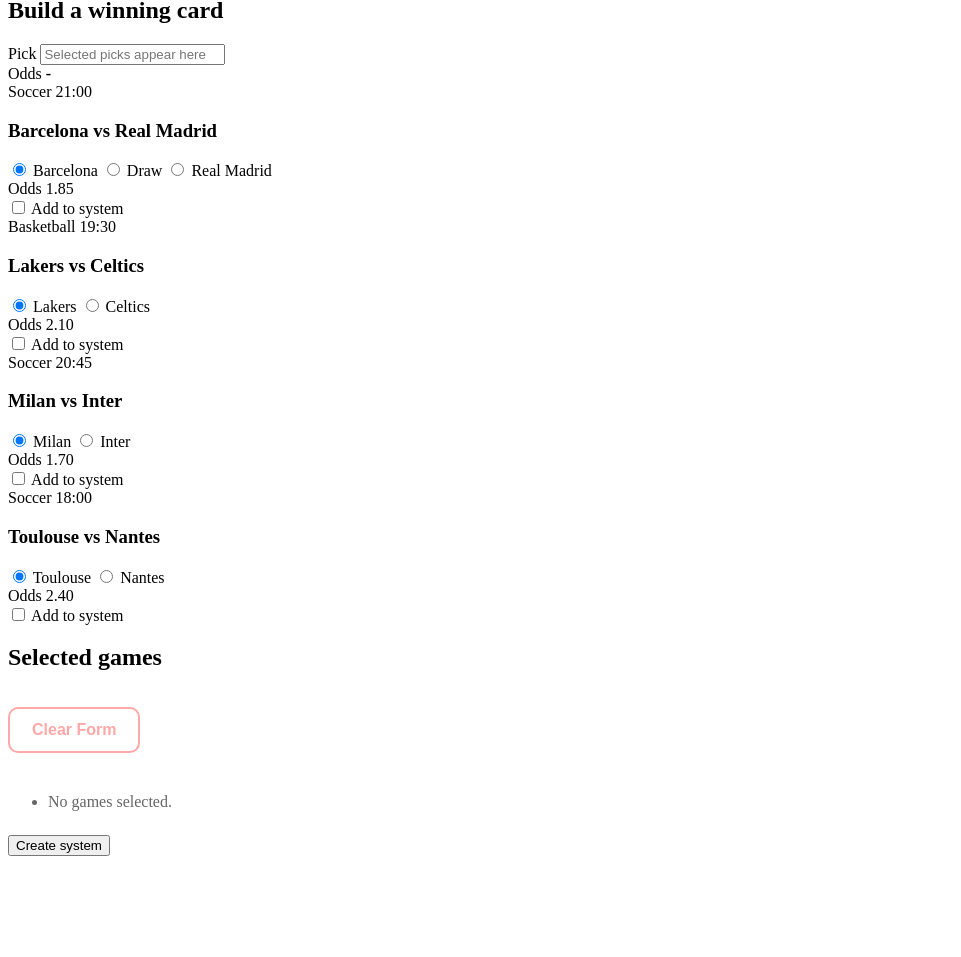
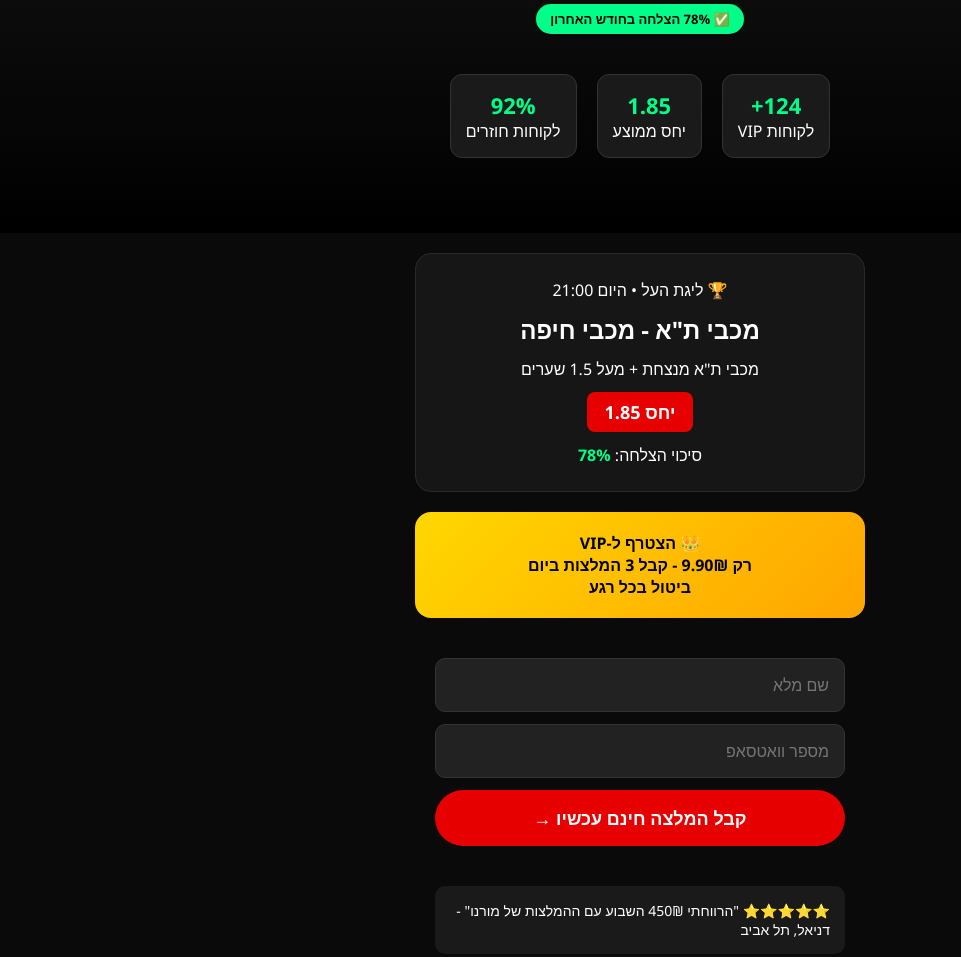
Before and after one commit to rotemoreno-cmyk/Moreno-s-Daily-Picks, a plain HTML site: page index.html in a window 1280 px wide. Shown: the part 104-1061 px from the top of the page, without its empty margins (0-961 px from the left). Before the commit the page ends 968 px from the top, so only its background shows below. Drawn offline with Linux system fonts and the light colour scheme.

Commit message:
Revamp index.html for Hebrew layout and styling
Updated HTML structure and content for a new layout in Hebrew, including styles and game information.

```diff
--- a/index.html
+++ b/index.html
@@ -1,130 +1,220 @@
-<!doctype html>
-<html lang="en">
+<!DOCTYPE html>
+<html lang="he" dir="rtl">
 <head>
-    <meta charset="UTF-8" />
-    <meta name="viewport" content="width=device-width, initial-scale=1.0" />
-    <title>Moreno's Daily Picks</title>
-    <meta
-      name="description"
-      content="Daily picks with smart selection, odds tracking, and form creation."
-    />
-    <link rel="stylesheet" href="./assets/styles.css" />
+  <meta charset="UTF-8">
+  <meta name="viewport" content="width=device-width, initial-scale=1.0">
+  <title>MORENO'S RECOMMENDATIONS - המלצות ווינר יומיות</title>
+  <style>
+    * {
+      margin: 0;
+      padding: 0;
+      box-sizing: border-box;
+      font-family: 'Segoe UI', Arial, sans-serif;
+    }
+
+    body {
+      background: #0a0a0a;
+      color: #fff;
+      direction: rtl;
+    }
+
+    .hero {
+      text-align: center;
+      padding: 50px 20px;
+      background: linear-gradient(180deg, #111 0%, #000 100%);
+    }
+
+    .logo {
+      font-size: 32px;
+      font-weight: 900;
+      letter-spacing: 1px;
+    }
+
+    .logo span {
+      color: #e60000;
+    }
+
+    .badge {
+      background: #00ff88;
+      color: #000;
+      padding: 6px 14px;
+      border-radius: 20px;
+      font-weight: bold;
+      font-size: 13px;
+      margin: 15px 0;
+      display: inline-block;
+    }
+
+    .stats {
+      display: flex;
+      justify-content: center;
+      gap: 20px;
+      margin: 25px 0;
+      flex-wrap: wrap;
+    }
+
+    .stat {
+      background: #1a1a1a;
+      padding: 15px;
+      border-radius: 12px;
+      min-width: 100px;
+      border: 1px solid #333;
+    }
+
+    .stat b {
+      font-size: 22px;
+      color: #00ff88;
+      display: block;
+    }
+
+    .card {
+      background: #161616;
+      border: 1px solid #2a2a2a;
+      border-radius: 16px;
+      padding: 25px;
+      max-width: 450px;
+      margin: 20px auto;
+      text-align: center;
+    }
+
+    .odds {
+      background: #e60000;
+      padding: 8px 18px;
+      border-radius: 8px;
+      font-weight: bold;
+      display: inline-block;
+      margin: 12px 0;
+      font-size: 18px;
+    }
+
+    .form {
+      max-width: 450px;
+      margin: 20px auto;
+      padding: 20px;
+    }
+
+    input {
+      width: 100%;
+      padding: 15px;
+      border-radius: 10px;
+      border: 1px solid #333;
+      background: #222;
+      color: #fff;
+      margin-bottom: 12px;
+      font-size: 16px;
+      text-align: right;
+    }
+
+    .btn {
+      width: 100%;
+      background: #e60000;
+      color: #fff;
+      border: none;
+      padding: 16px;
+      border-radius: 30px;
+      font-size: 18px;
+      font-weight: 900;
+      cursor: pointer;
+    }
+
+    .btn:hover {
+      background: #ff1a1a;
+    }
+
+    .vip {
+      background: linear-gradient(135deg, #FFD700, #FFA500);
+      color: #000;
+      padding: 20px;
+      border-radius: 16px;
+      max-width: 450px;
+      margin: 20px auto;
+      text-align: center;
+      font-weight: bold;
+    }
+
+    .reviews {
+      max-width: 450px;
+      margin: 20px auto;
+      padding: 0 20px;
+    }
+
+    .review {
+      background: #1a1a1a;
+      padding: 15px;
+      border-radius: 10px;
+      margin-bottom: 10px;
+      font-size: 14px;
+    }
+
+    .footer-note {
+      text-align: center;
+      font-size: 12px;
+      color: #666;
+      padding: 20px;
+    }
+
+    @media (max-width: 480px) {
+      .logo {
+        font-size: 25px;
+      }
+
+      .stats {
+        gap: 10px;
+      }
+
+      .stat {
+        min-width: 90px;
+        padding: 12px;
+      }
+    }
+  </style>
 </head>
 <body>
-    <header class="site-header">
-      <div class="container nav-wrap">
-        <div class="brand">Moreno's Daily Picks</div>
-        <button class="nav-btn">Daily Card</button>
-      </div>
-    </header>
+  <div class="hero">
+    <div class="logo">MORENO'S <span>RECOMMENDATIONS</span></div>
+    <div class="badge">✅ 78% הצלחה בחודש האחרון</div>
 
-    <main class="container page">
-      <section class="hero">
-        <div>
-          <p class="eyebrow">Today's plays</p>
-          <h1>Build a winning card</h1>
-        </div>
-        <div class="summary-box">
-          <div>
-            <span class="label">Pick</span>
-            <input id="pick" type="text" readonly value="" placeholder="Selected picks appear here" />
-          </div>
-          <div>
-            <span class="label">Odds</span>
-            <strong id="odds">-</strong>
-          </div>
-        </div>
-      </section>
-
-      <section class="game-board">
-        <div class="game-card" data-game-id="g001" data-title="Barcelona vs Real Madrid" data-odds="1.85">
-          <div class="game-head">
-            <span class="sport-tag">Soccer</span>
-            <span class="game-time">21:00</span>
-          </div>
-          <h3>Barcelona vs Real Madrid</h3>
-          <div class="pick-row">
-            <label><input type="radio" name="pick-g001" value="Barcelona" checked /> Barcelona</label>
-            <label><input type="radio" name="pick-g001" value="Draw" /> Draw</label>
-            <label><input type="radio" name="pick-g001" value="Real Madrid" /> Real Madrid</label>
-          </div>
-          <div class="meta-row">
-            <span>Odds</span>
-            <span class="odds-value">1.85</span>
-          </div>
-          <div class="system-row">
-            <label><input type="checkbox" class="system-checkbox" value="system" /> Add to system</label>
+    <div class="stats">
+      <div class="stat"><b>124+</b> לקוחות VIP</div>
+      <div class="stat"><b>1.85</b> יחס ממוצע</div>
+      <div class="stat"><b>92%</b> לקוחות חוזרים</div>
     </div>
   </div>
 
-        <div class="game-card" data-game-id="g002" data-title="Lakers vs Celtics" data-odds="2.10">
-          <div class="game-head">
-            <span class="sport-tag">Basketball</span>
-            <span class="game-time">19:30</span>
+  <div class="card">
+    <p>🏆 ליגת העל • היום 21:00</p>
+    <h2 style="margin:12px 0;">מכבי ת"א - מכבי חיפה</h2>
+    <p>מכבי ת"א מנצחת + מעל 1.5 שערים</p>
+    <div class="odds">יחס 1.85</div>
+    <p>
+      סיכוי הצלחה:
+      <span style="color:#00ff88; font-weight:bold;">78%</span>
+    </p>
   </div>
-          <h3>Lakers vs Celtics</h3>
-          <div class="pick-row">
-            <label><input type="radio" name="pick-g002" value="Lakers" checked /> Lakers</label>
-            <label><input type="radio" name="pick-g002" value="Celtics" /> Celtics</label>
+
+  <div class="vip">
+    👑 הצטרף ל-VIP<br>
+    רק 9.90₪ - קבל 3 המלצות ביום<br>
+    ביטול בכל רגע
   </div>
-          <div class="meta-row">
-            <span>Odds</span>
-            <span class="odds-value">2.10</span>
+
+  <form class="form" onsubmit="alert('תודה! נשלח לך וואטסאפ'); return false;">
+    <input type="text" placeholder="שם מלא" required>
+    <input type="tel" placeholder="מספר וואטסאפ" required>
+    <button class="btn">קבל המלצה חינם עכשיו →</button>
+  </form>
+
+  <div class="reviews">
+    <div class="review">
+      ⭐⭐⭐⭐⭐ "הרווחתי 450₪ השבוע עם ההמלצות של מורנו" - דניאל, תל אביב
     </div>
-          <div class="system-row">
-            <label><input type="checkbox" class="system-checkbox" value="system" /> Add to system</label>
+    <div class="review">
+      ⭐⭐⭐⭐⭐ "סוף סוף מישהו שבאמת מבין כדורגל" - יוסי, חיפה
     </div>
   </div>
 
-        <div class="game-card" data-game-id="g003" data-title="Milan vs Inter" data-odds="1.70">
-          <div class="game-head">
-            <span class="sport-tag">Soccer</span>
-            <span class="game-time">20:45</span>
-          </div>
-          <h3>Milan vs Inter</h3>
-          <div class="pick-row">
-            <label><input type="radio" name="pick-g003" value="Milan" checked /> Milan</label>
-            <label><input type="radio" name="pick-g003" value="Inter" /> Inter</label>
-          </div>
-          <div class="meta-row">
-            <span>Odds</span>
-            <span class="odds-value">1.70</span>
-          </div>
-          <div class="system-row">
-            <label><input type="checkbox" class="system-checkbox" value="system" /> Add to system</label>
-          </div>
-        </div>
-
-        <div class="game-card" data-game-id="g004" data-title="Toulouse vs Nantes" data-odds="2.40">
-          <div class="game-head">
-            <span class="sport-tag">Soccer</span>
-            <span class="game-time">18:00</span>
-          </div>
-          <h3>Toulouse vs Nantes</h3>
-          <div class="pick-row">
-            <label><input type="radio" name="pick-g004" value="Toulouse" checked /> Toulouse</label>
-            <label><input type="radio" name="pick-g004" value="Nantes" /> Nantes</label>
-          </div>
-          <div class="meta-row">
-            <span>Odds</span>
-            <span class="odds-value">2.40</span>
-          </div>
-          <div class="system-row">
-            <label><input type="checkbox" class="system-checkbox" value="system" /> Add to system</label>
-          </div>
-        </div>
-      </section>
-
-      <section class="selection-panel">
-        <h2>Selected games</h2>
-        <ul id="games-list" aria-live="polite"></ul>
-      </section>
-
-      <form id="system-form" method="post" action="#">
-        <button type="submit">Create system</button>
-      </form>
-    </main>
-
-    <script type="module" src="./assets/game-selection.js"></script>
+  <p class="footer-note">
+    הימורים עלולים להיות ממכרים. שחק באחריות. 18+
+  </p>
 </body>
 </html>
```
Lines whose indentation alone changed are shown as unchanged.
